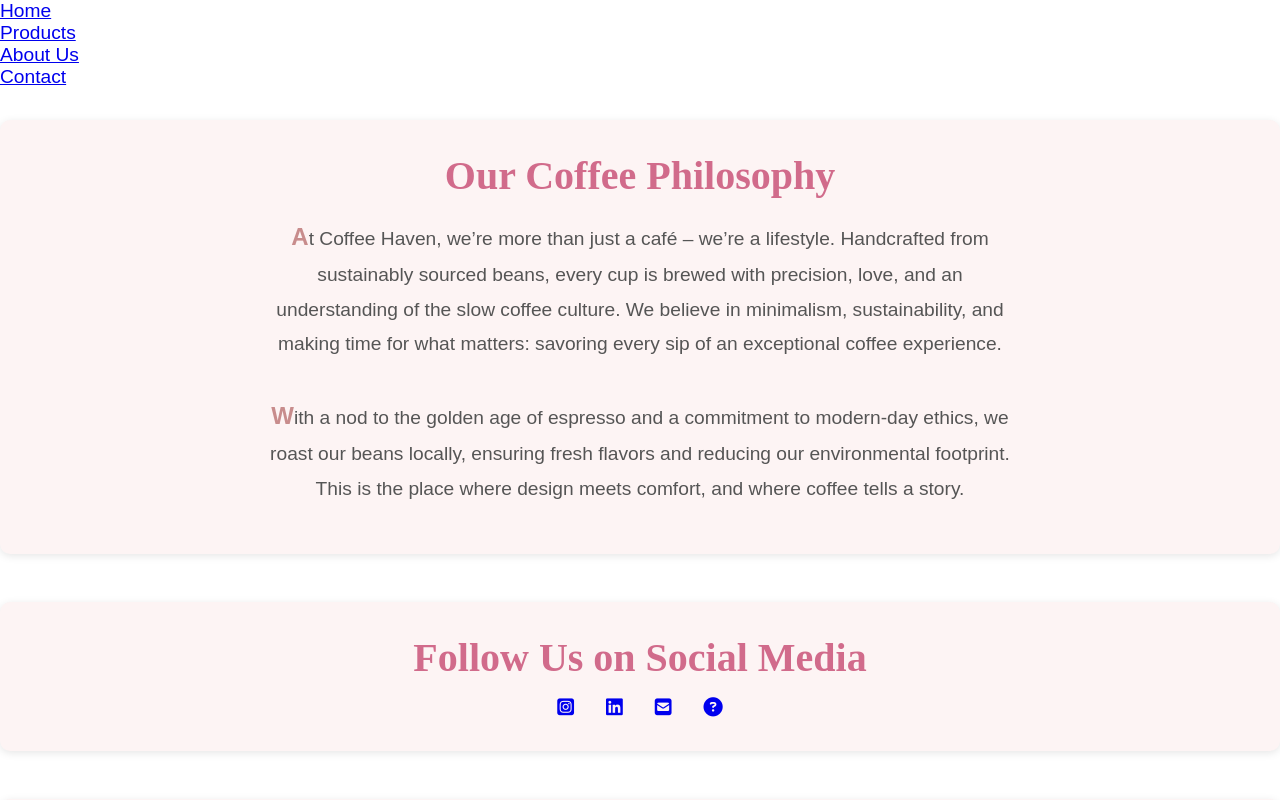
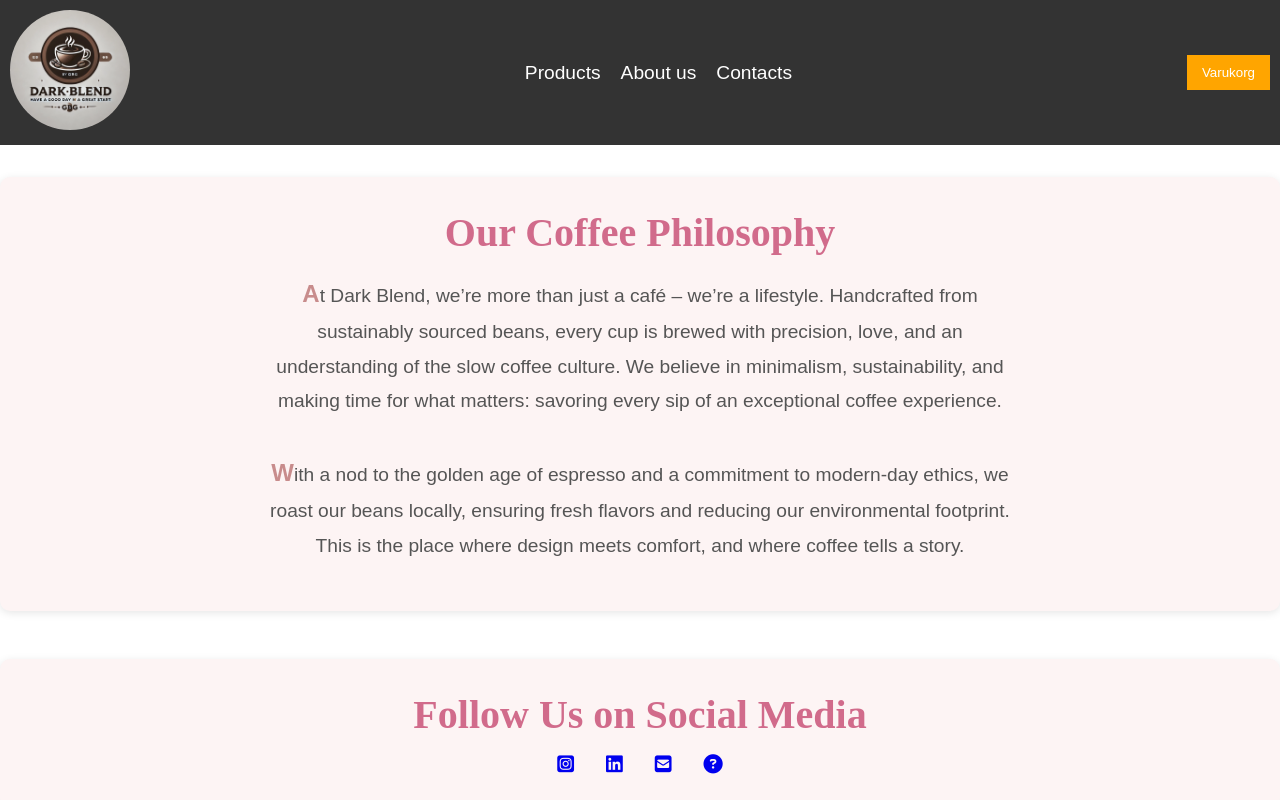
Before and after one commit to rebeccalindman/vecka40bootcamp, a plain HTML site: page about.html in a window 1280 px wide. Shown: the top 800 px of the page. Drawn offline with Linux system fonts and the light colour scheme.

Commit message:
Lagt in nav och footer i about

```diff
--- a/about.html
+++ b/about.html
@@ -13,23 +13,37 @@
 
     <a href="#main-content" class="skip-link">Skip to main content</a>
 
-    <header>
-        <nav>
-            <ul>
-                <li><a href="index.html" aria-label="Link to homepage">Home</a></li>
-                <li><a href="products.html" aria-label="Link to our products">Products</a></li>
-                <li><a href="about.html" aria-label="Link to about us">About Us</a></li>
-                <li><a href="contact.html" aria-label="Link to contactpage">Contact</a></li>
-            </ul>
-        </nav>
-    </header>
+    <nav class="navbar">
+        <div class="logo">
+            <a href="index.html"></a>
+                <img src="Dark Blend by GBG logo.webp" alt="Dark Blend by GBG">
+        </div>
+        <ul class="nav-links">
+            <li><a href="products.html">Products</a></li>
+            <li><a href="about.html">About us</a></li>
+            <li><a href="contact.html">Contacts</a></li>
+        </ul>
+        <div class="cart">
+            <button class="cart-button">Varukorg</button>
+        </div>
+        <button class="hamburger">
+            <span class="bar"></span>
+            <span class="bar"></span>
+            <span class="bar"></span>
+        </button>
+    </nav>
+    <div class="dropdown-menu">
+        <a href="products.html">Products</a>
+        <a href="about.html">About us</a>
+        <a href="contact.html">Contacts</a>
+    </div>
 
     <main>
         <!-- About Section -->
         <section id="about">
             <h2>Our Coffee Philosophy</h2>
             <p>
-                At Coffee Haven, we’re more than just a café – we’re a lifestyle.
+                At Dark Blend, we’re more than just a café – we’re a lifestyle.
                 Handcrafted from sustainably sourced beans, every cup is brewed with precision, love, and an understanding of the slow coffee culture. We believe in
                 minimalism, sustainability, and making time for what matters: savoring every sip of an exceptional coffee experience.
             </p>
@@ -192,10 +206,18 @@
 
     </main>
 
+    <!-- Footer -->
     <footer>
-        <p>&copy; 2024 Coffee Haven</p>
+        <div class="footer-content">
+            <p>&copy; Dark blend by GBG - Alla rättigheter förbehållna.</p>
+            <ul class="footer-links">
+                <li><a href="#privacy">Integritetspolicy</a></li>
+                <li><a href="#terms">Villkor</a></li>
+            </ul>
+        </div>
     </footer>
 
+    <script src="scripts.js"></script>4
     <script src="https://kit.fontawesome.com/5fe23fdbff.js" crossorigin="anonymous"></script>
 </body>
 </html>
```
